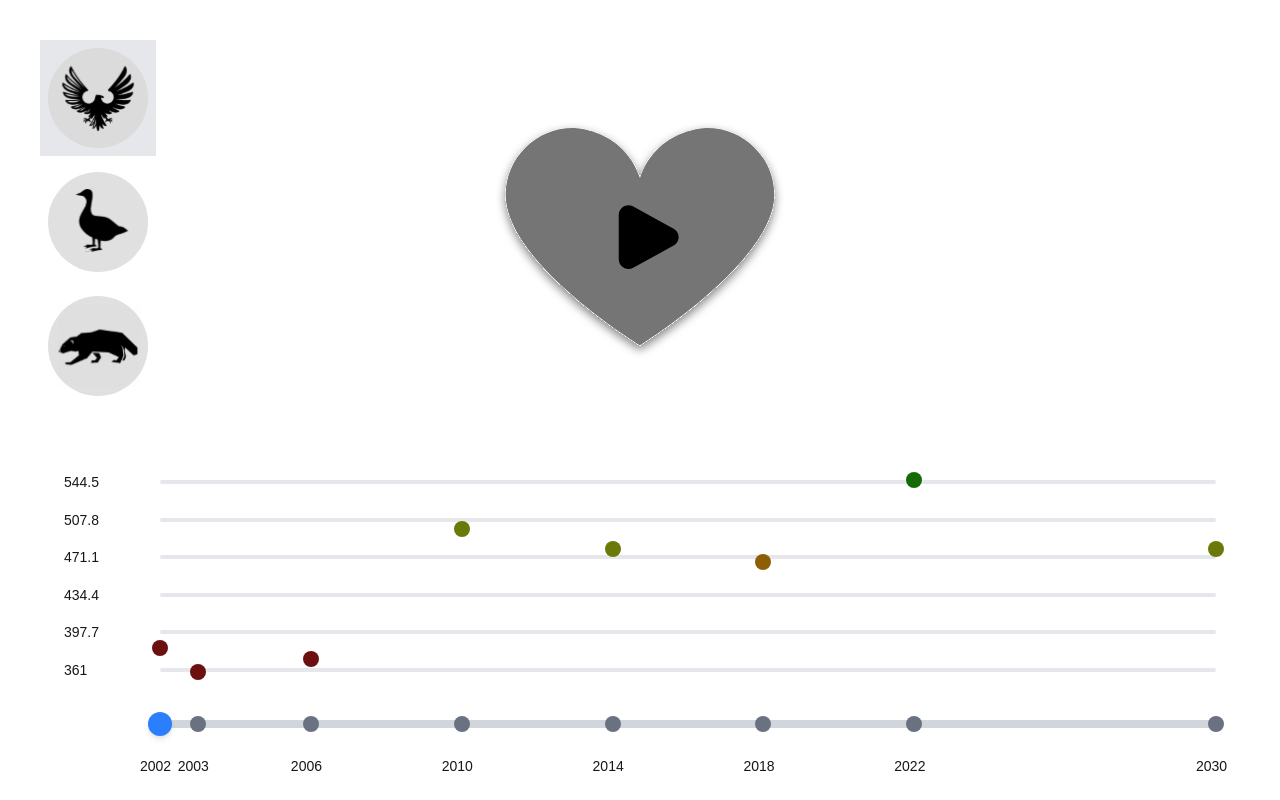
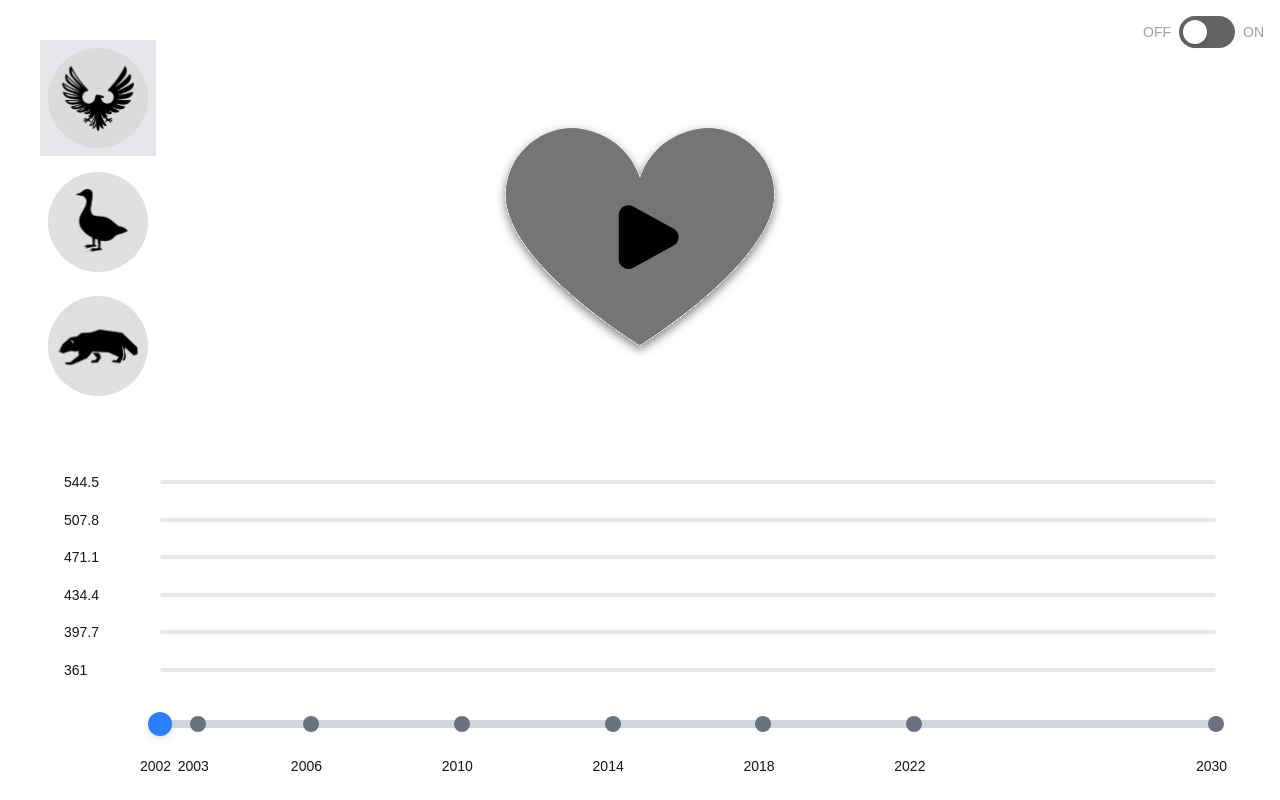
Before and after one commit to hsinlun99/sound-in-interaction, a Next.js app: page / in a window 1280 px wide. Built offline with nearby package versions, Linux system fonts and the light colour scheme.

Commit message:
feat: :sparkles: only show population points under answer mode

```diff
--- a/src/components/TimeLine.tsx
+++ b/src/components/TimeLine.tsx
@@ -13,6 +13,7 @@ const TimeLine: React.FC<TimeLineProps> = ({ years, yearAudios, healthLevels, po
   const [selectedYear, setSelectedYear] = useState(years[0]);
   const [isPlaying, setIsPlaying] = useState(false);
   const [currentYearIndex, setCurrentYearIndex] = useState(0);
+  const [isAnswerShown, setIsAnswerShown] = useState(false);
 
   const sliderRef = useRef<HTMLDivElement | null>(null);
   const playbackTimerRef = useRef<NodeJS.Timeout | null>(null);
@@ -196,6 +197,24 @@ const TimeLine: React.FC<TimeLineProps> = ({ years, yearAudios, healthLevels, po
   return (
     <div className="grid grid-rows-5 h-screen w-full max-w-full mx-auto overflow-hidden">
       {/* Button section - top 3/5 */}
+      <div className="absolute top-4 right-4 flex items-center gap-2">
+        {/* off */}
+        <span className="text-sm font-medium text-gray-400">OFF</span>
+
+        {/* Toggle Button */}
+        <button
+          onClick={() => setIsAnswerShown(prev => !prev)}
+          className={`w-14 h-8 rounded-full ${isAnswerShown ? 'bg-[#5F75D7]' : 'bg-[#636363]'
+            } flex items-center px-1 transition-colors duration-200`}
+        >
+          <div
+            className={`w-6 h-6 bg-white rounded-full shadow-md transform ${isAnswerShown ? 'translate-x-6' : 'translate-x-0'
+              } transition-transform duration-200`}
+          />
+        </button>
+        {/* on */}
+        <span className="text-sm font-medium text-gray-400">ON</span>
+      </div>
       <div className="row-span-3 flex items-center justify-center">
         <div className="grid grid-cols-12 w-full max-w-xl mx-auto">
           <button
@@ -230,7 +249,7 @@ const TimeLine: React.FC<TimeLineProps> = ({ years, yearAudios, healthLevels, po
             </div>
 
             {/* Population points with vertical positioning based on value */}
-            {years.map((year, idx) => {
+            {isAnswerShown && years.map((year, idx) => {
               // Calculate horizontal position based on the year
               const xPosition = calculatePosition(year);
 
```
